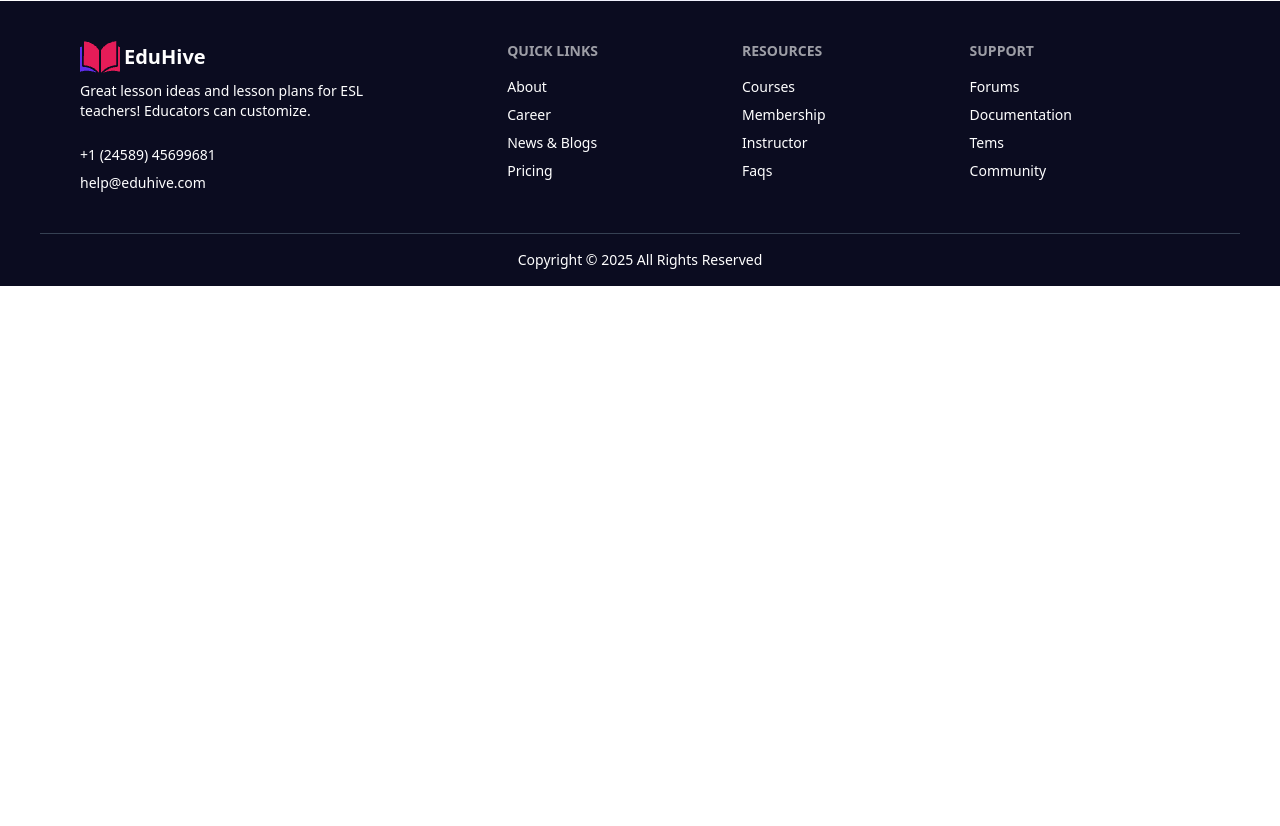
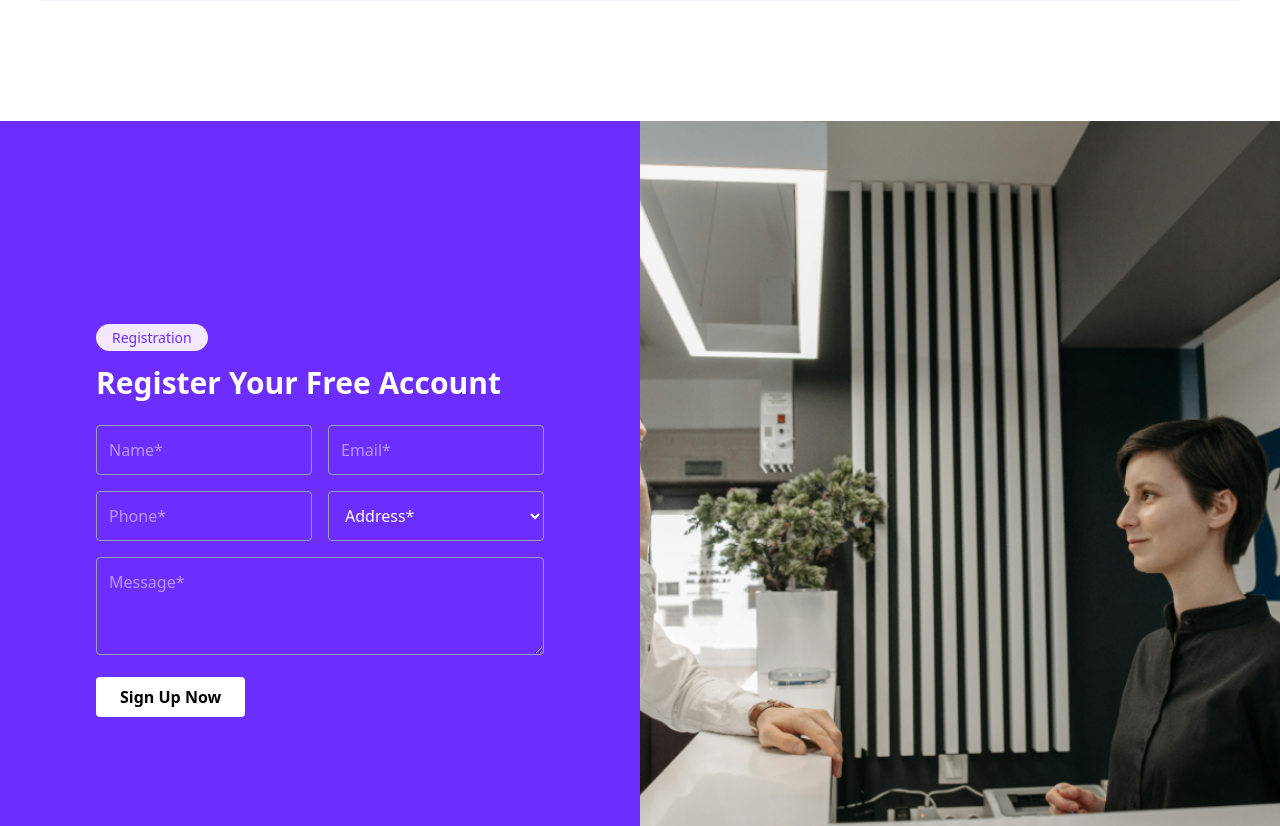
Before and after one commit to jannatun67/education-website, a React (Vite) app: page / in a window 1280 px wide. Shown: the part 4780-5606 px from the top of the page. Before the commit the page ends 5066 px from the top, so only its background shows below. Built offline with nearby package versions, Linux system fonts and the light colour scheme.

Commit message:
register section

```diff
--- /dev/null
+++ b/src/Componente/RegisterSection.jsx
@@ -0,0 +1,69 @@
+import React from 'react';
+import  registerImage from "../assets/Banner/Image (1).png"
+
+const RegisterSection = () => {
+    return (
+       <div className='py-30'>
+         <div className="flex flex-col md:flex-row h-screen ">
+      {/* Left - Form Section */}
+      <div className="bg-[#6C2EFF] text-white flex items-center justify-center w-full md:w-1/2 p-10">
+        <div className="w-full max-w-md">
+          <div className="mb-4">
+            <span className="bg-purple-100 text-[#6C2EFF] px-4 py-1 rounded-full text-sm font-medium">Registration</span>
+          </div>
+          <h2 className="text-3xl font-bold mb-6">Register Your Free Account</h2>
+          <form className="space-y-4">
+            <div className="flex gap-4">
+              <input
+                type="text"
+                placeholder="Name*"
+                className="w-1/2 p-3 rounded border-gray-400 border  text-white focus:outline-none"
+              />
+              <input
+                type="email"
+                placeholder="Email*"
+                className="w-1/2 p-3 rounded border-gray-400 border  text-white focus:outline-none"
+              />
+            </div>
+            <div className="flex gap-4">
+              <input
+                type="tel"
+                placeholder="Phone*"
+                className="w-1/2 p-3 rounded  border-gray-400 border  text-white  focus:outline-none"
+              />
+              <select className="w-1/2 p-3  rounded  border-gray-400 border text-white focus:outline-none">
+                <option className='text-black'>Address*</option>
+                <option className='text-black'>USA</option>
+                <option className='text-black'>UK</option>
+                <option className='text-black'>Canada</option>
+              </select>
+            </div>
+            <textarea
+              placeholder="Message*"
+              className="w-full p-3 rounded border-gray-400 border  text-white focus:outline-none"
+              rows="3"
+            />
+            <button
+              type="submit"
+              className="bg-white text-black font-semibold py-2 px-6 rounded hover:bg-gray-100"
+            >
+              Sign Up Now
+            </button>
+          </form>
+        </div>
+      </div>
+
+      {/* Right - Image Section */}
+      <div className="w-full md:w-1/2">
+        <img
+          src={registerImage} // Replace with your image path
+          alt="Reception"
+          className="w-full h-full object-cover"
+        />
+      </div>
+    </div>
+       </div>
+    );
+};
+
+export default RegisterSection;
--- a/src/Pages/Home/HomePage.jsx
+++ b/src/Pages/Home/HomePage.jsx
@@ -4,6 +4,7 @@ import Top_Courses from '../../Componente/Top_Courses';
 import Online_Courses from '../../Componente/Online_Courses';
 import About_Us from '../../Componente/About_Us';
 import BenefitsSection from '../../Componente/BenefitsSection';
+import RegisterSection from '../../Componente/RegisterSection';
 
 const HomePage = () => {
     return (
@@ -14,6 +15,7 @@ const HomePage = () => {
         <Online_Courses></Online_Courses>
         <About_Us></About_Us>
         <BenefitsSection></BenefitsSection>
+        <RegisterSection></RegisterSection>
         </div>
     );
 };
```
Also changed, not shown: src/assets/Banner/Image (1).png (added).
